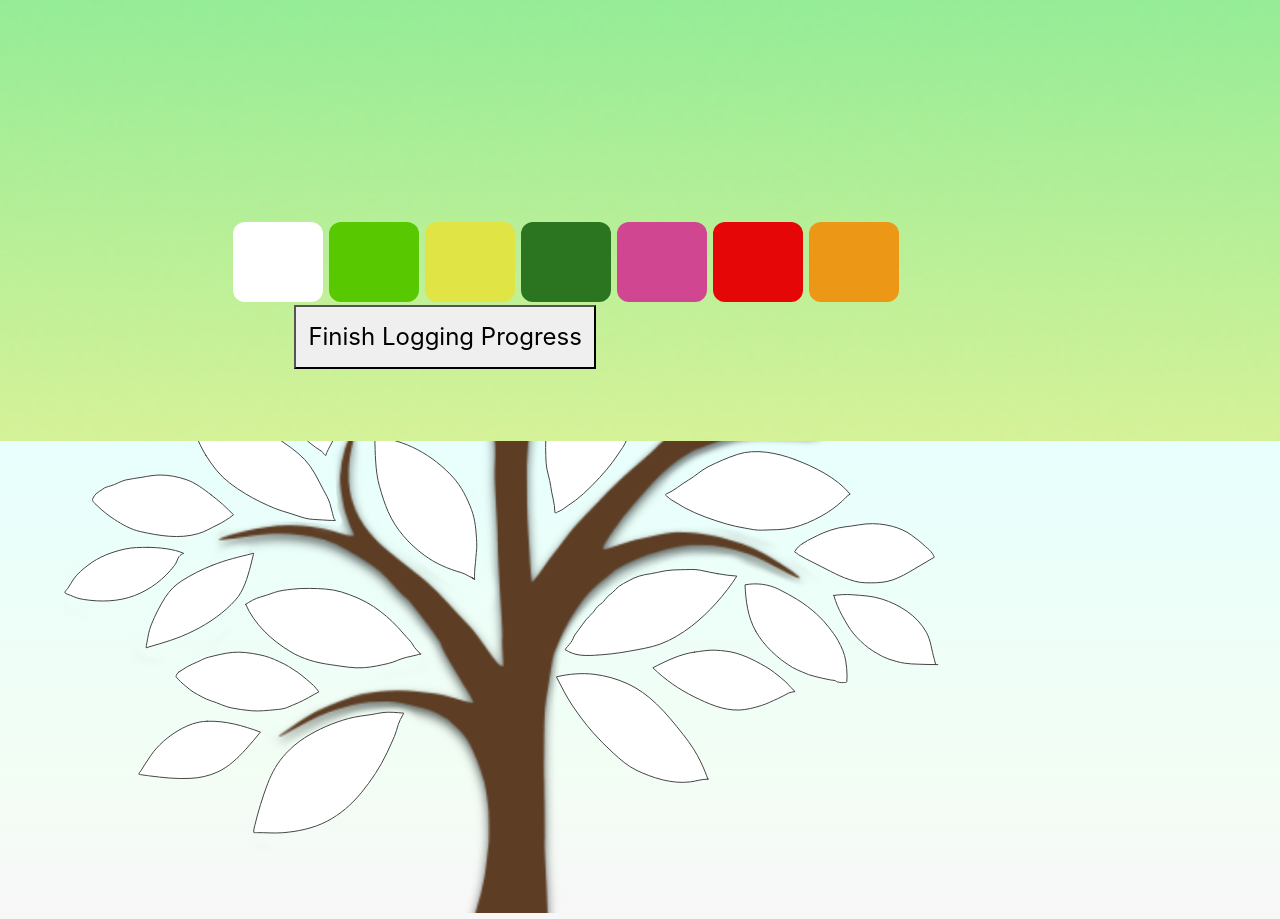
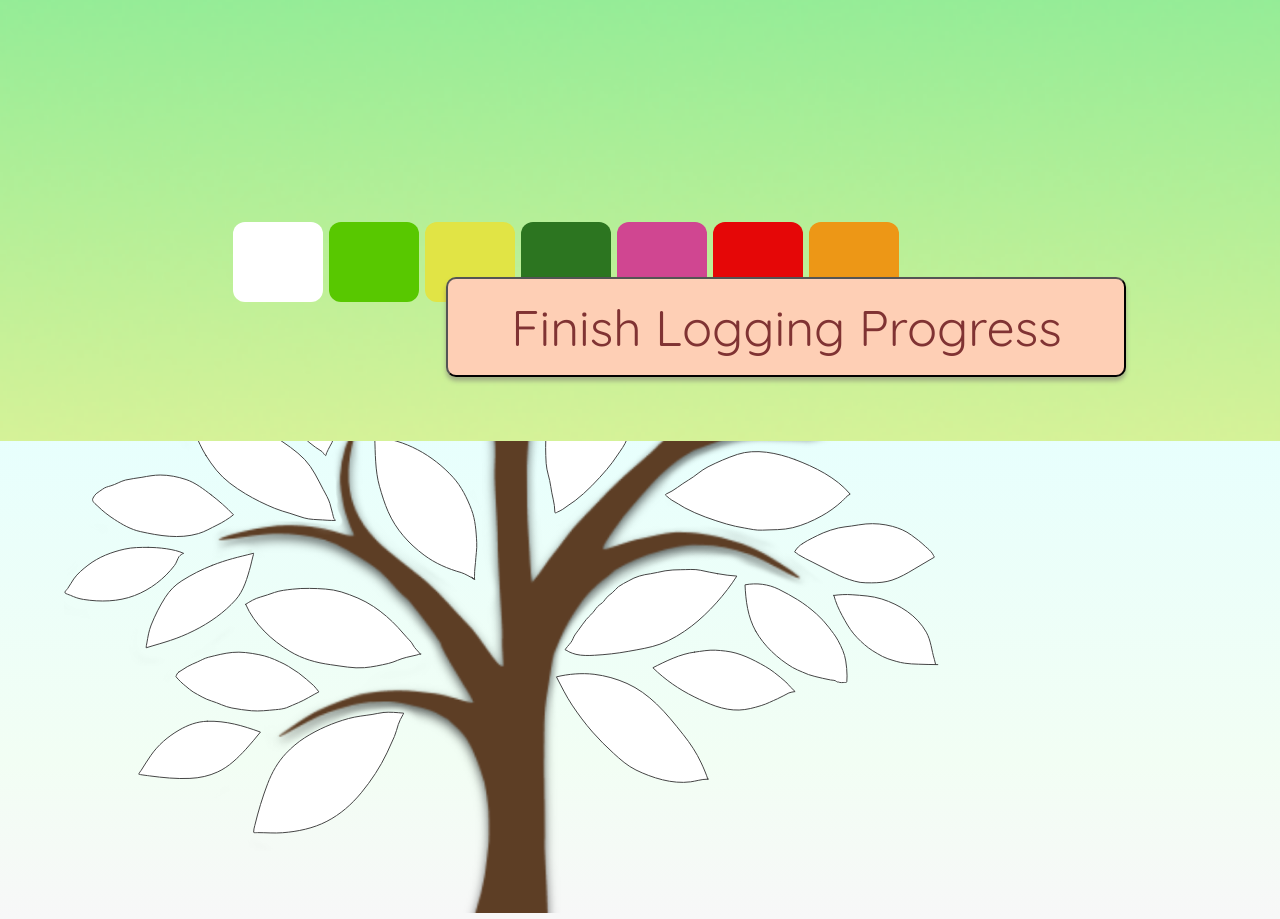
Before and after one commit to clairetyang/habit-planter, a Django app: page /habit_planter/habit_tree_1 in a window 1280 px wide; the page is wider, and only the part inside the window is pictured. Shown: the part 439-1358 px from the top of that part. Run offline with Django 3.2, Linux system fonts and the light colour scheme; some libraries are stand-ins or nearby versions; some web fonts are replaced.

Commit message:
finish button formatting

```diff
--- a/habit_planter/templates/habit_planter/habit_tree_1.html
+++ b/habit_planter/templates/habit_planter/habit_tree_1.html
@@ -74,6 +74,20 @@
 			height: 100%;
 			margin-left: 5%;
 			/* margin-top: 20%; */
+		}
+		#finish-btn {
+			position:absolute;
+			bottom: -2%;
+			right: 12%;
+			font-size: 50px;
+			font-family: 'Quicksand', sans-serif;
+			color: #803333;
+			text-align: center;
+			width: 680px;
+			height: 100px;
+			background: #FECFB5;
+			box-shadow: 0px 4px 4px rgba(117, 110, 110, 0.5);
+			border-radius: 10px;
 		}
 
 	/* Popup container - can be anything you want */
@@ -181,7 +195,7 @@
 	<img id="grass" src="{% static 'habit_planter/images/grass.png' %}">
 	<div id="color-palette"></div>
 	<a href="#" id = "link2">
-		<button onclick=saveCanvas() type="button" id = "flp">Finish Logging Progress</button>
+		<button id="finish-btn" onclick=saveCanvas() type="button" id = "flp">Finish Logging Progress</button>
 		</a>
 
 	<script src = "{% static 'habit_planter/vendors/FileSaver.js-master/src/FileSaver.js' %}"></script>
```
